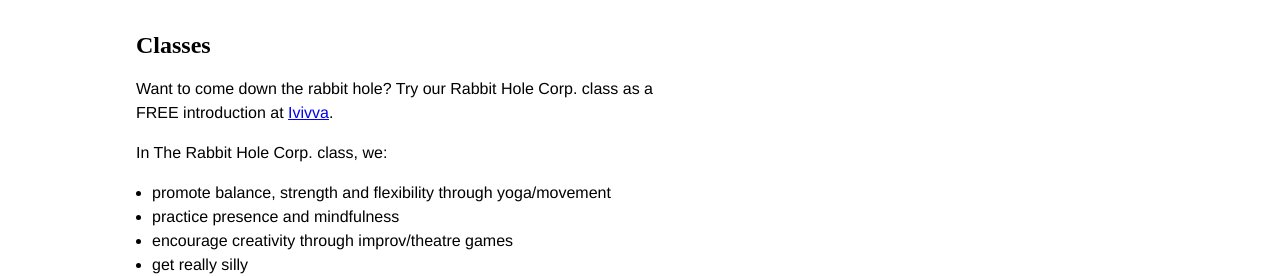
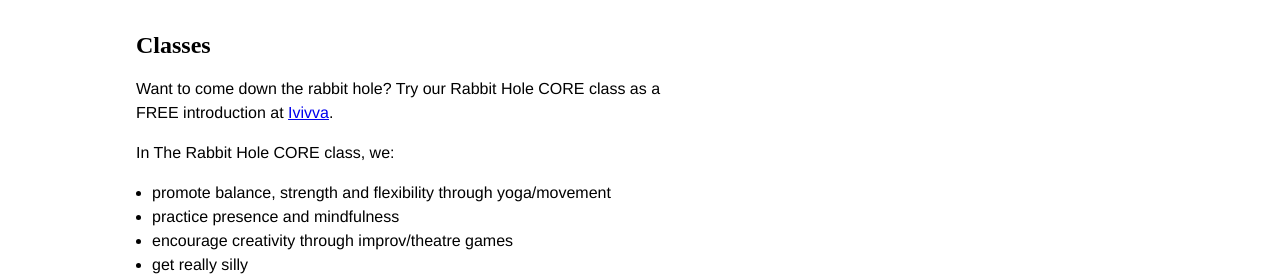
Before and after one commit to tsmall/rabbithole, a Jekyll site: the page built from classes/index.md, in a window 1280 px wide. Shown: the part 274-550 px from the top of the page. Built offline with Jekyll 4.4.1, drawn with Linux system fonts in a browser that asks for light colours; some web fonts are replaced; Markdown is read by kramdown in place of the engine named in the settings.

Commit message:
Fix typo: "Corp" to "CORE"

```diff
--- a/classes/index.md
+++ b/classes/index.md
@@ -5,10 +5,10 @@ title: Classes
 
 # Classes
 
-Want to come down the rabbit hole? Try our Rabbit Hole Corp. class as a FREE
+Want to come down the rabbit hole? Try our Rabbit Hole CORE class as a FREE
 introduction at [Ivivva][].
 
-In The Rabbit Hole Corp. class, we:
+In The Rabbit Hole CORE class, we:
 
 <ul class="hanging">
     <li>promote balance, strength and flexibility through yoga/movement</li>
```
